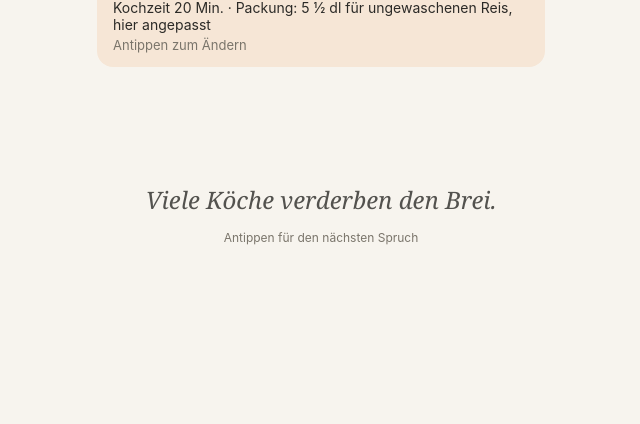
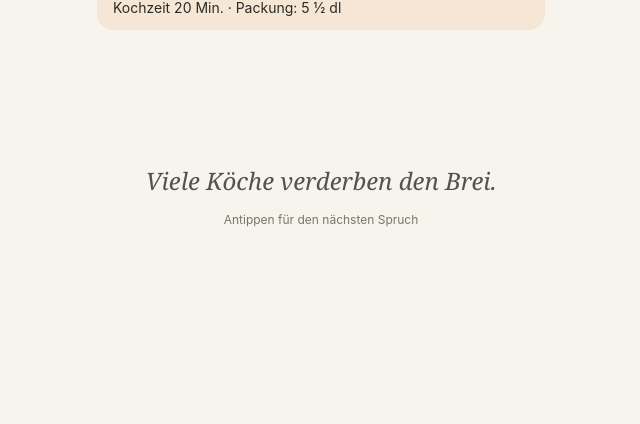
Before and after one commit to psc9/ChuchiRechner, a plain HTML site: page index.html in a window 1280 px wide. Shown: the part 422-846 px from the top of the page, without its empty margins (319-959 px from the left). Drawn offline with Linux system fonts and the light colour scheme.

Commit message:
Version 2.4: Hinweise gekürzt
«Packung: 5 ½ dl» ohne Zusatz, «Antippen zum Ändern» entfernt.

Co-Authored-By: Claude Opus 5.5 <noreply@anthropic.com>
Claude-Session: https://claude.ai/code/session_01H4CFe2wCCVoYeT5NtYUw22

```diff
--- a/index.html
+++ b/index.html
@@ -1,7 +1,7 @@
 <!DOCTYPE html>
 <html lang="de-CH">
 <head>
-<!-- ChuchiRechner · Version 2.3 · 16.11.2026 -->
+<!-- ChuchiRechner · Version 2.4 · 16.11.2026 -->
 <meta charset="utf-8">
 <meta name="viewport" content="width=device-width, initial-scale=1, viewport-fit=cover">
 <meta name="apple-mobile-web-app-capable" content="yes">
@@ -87,7 +87,6 @@
     <label class="k" for="water" id="liquidName">Wasser</label>
     <div class="row"><input id="water" inputmode="decimal" value="5 ½" size="4"><span class="u">dl</span></div>
     <div class="meta" id="meta"></div>
-    <div class="n">Antippen zum Ändern</div>
   </section>
   <div id="hints"></div>
 
@@ -157,7 +156,7 @@
     meta.push("Kochzeit " + prod.zeit);
     if (prod.notiz) meta.push(prod.notiz);
     if (prod.packung && (prod.packung === "gewaschen") !== gewaschen)
-      meta.push(`Packung: ${dl(prod.dl)} dl für ${prod.packung}en Reis, hier angepasst`);
+      meta.push(`Packung: ${dl(prod.dl)} dl`);
     $("meta").innerHTML = meta.join(" · ");
     $("hints").innerHTML = (prod.gross && g >= 500 && w > 0)
       ? `<div class="hint"><b>Tipp bei grossen Mengen:</b> Es verdunstet im Verhältnis weniger Wasser. Wenn es sonst zu weich wird: eher <b>${dl(w * 0.95)} dl</b> nehmen.</div>`
```
